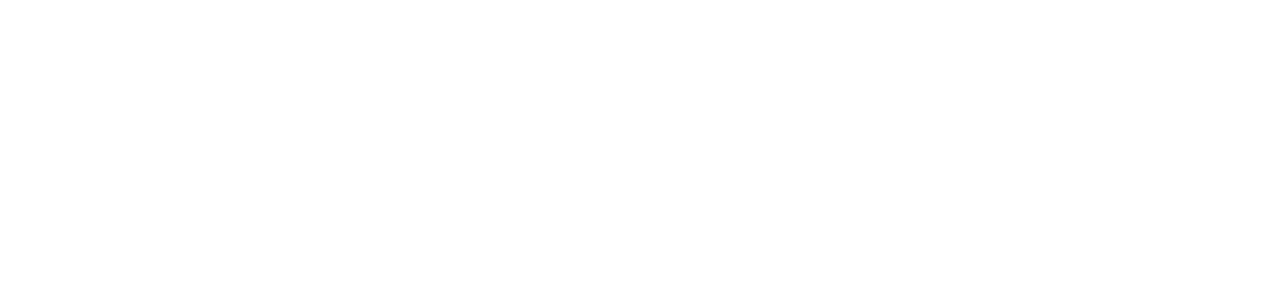
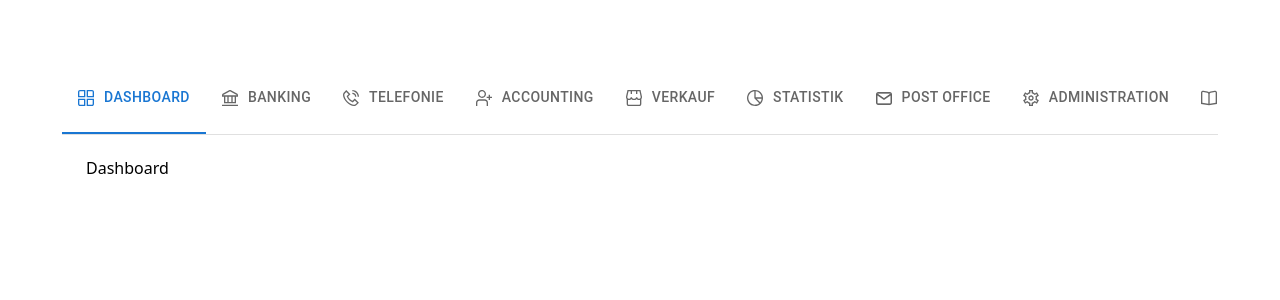
Before and after one commit to Andrij-Panasenko/exonn-tabs, a React (Vite) app: page / in a window 1280 px wide. Shown: the top 300 px of the page. Built offline with nearby package versions, Linux system fonts and the light colour scheme.

Commit message:
add render tabs + icons

```diff
--- a/package.json
+++ b/package.json
@@ -10,6 +10,9 @@
     "preview": "vite preview"
   },
   "dependencies": {
+    "@emotion/react": "^11.11.4",
+    "@emotion/styled": "^11.11.5",
+    "@mui/material": "^5.16.0",
     "modern-normalize": "^2.0.0",
     "react": "^18.2.0",
     "react-dom": "^18.2.0",
--- a/src/App.jsx
+++ b/src/App.jsx
@@ -1,3 +1,244 @@
+import './main.css';
+import Tabs from '@mui/material/Tabs';
+import Tab from '@mui/material/Tab';
+import Box from '@mui/material/Box';
+import { useState } from 'react';
+import { tabsData } from './mockData/tabsData';
+import CustomTabPanel from './components/CustomTabPanel';
+import sprite from './assets/sprite.svg';
+import { SvgIcon } from '@mui/material';
+
+function a11yProps(index) {
+  return {
+    id: `simple-tab-${index}`,
+    'aria-controls': `simple-tabpanel-${index}`,
+  };
+}
 export default function App() {
-  return <></>;
+  const [tabIndex, setTabIndex] = useState(0);
+
+  const handleChange = (event, newValue) => {
+    setTabIndex(newValue);
+  };
+
+  return (
+    <div className="container">
+      <Box sx={{ width: '100%' }}>
+        <Box sx={{ borderBottom: 1, borderColor: 'divider' }}>
+          <Tabs value={tabIndex} onChange={handleChange} aria-label="tablist">
+            <Tab
+              style={{ height: '9px' }}
+              icon={
+                <SvgIcon
+                  style={{ width: '16px', height: '16px', marginRight: 10 }}
+                >
+                  <use href={sprite + '#dashboard'}></use>
+                </SvgIcon>
+              }
+              iconPosition="start"
+              label="Dashboard"
+              {...a11yProps(0)}
+            />
+            <Tab
+              icon={
+                <SvgIcon
+                  style={{ width: '16px', height: '16px', marginRight: 10 }}
+                >
+                  <use href={sprite + '#banking'}></use>
+                </SvgIcon>
+              }
+              iconPosition="start"
+              label="Banking"
+              {...a11yProps(1)}
+            />
+            <Tab
+              icon={
+                <SvgIcon
+                  style={{ width: '16px', height: '16px', marginRight: 10 }}
+                >
+                  <use href={sprite + '#telephone'}></use>
+                </SvgIcon>
+              }
+              iconPosition="start"
+              label="Telefonie"
+              {...a11yProps(2)}
+            />
+            <Tab
+              icon={
+                <SvgIcon
+                  style={{ width: '16px', height: '16px', marginRight: 10 }}
+                >
+                  <use href={sprite + '#accounting'}></use>
+                </SvgIcon>
+              }
+              iconPosition="start"
+              label="Accounting"
+              {...a11yProps(3)}
+            />
+            <Tab
+              icon={
+                <SvgIcon
+                  style={{ width: '16px', height: '16px', marginRight: 10 }}
+                >
+                  <use href={sprite + '#shop'}></use>
+                </SvgIcon>
+              }
+              iconPosition="start"
+              label="Verkauf"
+              {...a11yProps(4)}
+            />
+            <Tab
+              icon={
+                <SvgIcon
+                  style={{ width: '16px', height: '16px', marginRight: 10 }}
+                >
+                  <use href={sprite + '#statistic'}></use>
+                </SvgIcon>
+              }
+              iconPosition="start"
+              label="Statistik"
+              {...a11yProps(5)}
+            />
+            <Tab
+              icon={
+                <SvgIcon
+                  style={{ width: '16px', height: '16px', marginRight: 10 }}
+                >
+                  <use href={sprite + '#mail'}></use>
+                </SvgIcon>
+              }
+              iconPosition="start"
+              label="Post Office"
+              {...a11yProps(6)}
+            />
+            <Tab
+              icon={
+                <SvgIcon
+                  style={{ width: '16px', height: '16px', marginRight: 10 }}
+                >
+                  <use href={sprite + '#admin'}></use>
+                </SvgIcon>
+              }
+              iconPosition="start"
+              label="Administration"
+              {...a11yProps(7)}
+            />
+            <Tab
+              icon={
+                <SvgIcon
+                  style={{ width: '16px', height: '16px', marginRight: 10 }}
+                >
+                  <use href={sprite + '#help'}></use>
+                </SvgIcon>
+              }
+              iconPosition="start"
+              label="Help"
+              {...a11yProps(8)}
+            />
+            <Tab
+              icon={
+                <SvgIcon
+                  style={{ width: '16px', height: '16px', marginRight: 10 }}
+                >
+                  <use href={sprite + '#cube'}></use>
+                </SvgIcon>
+              }
+              iconPosition="start"
+              label="Warenbestand"
+              {...a11yProps(9)}
+            />
+            <Tab
+              icon={
+                <SvgIcon
+                  style={{ width: '16px', height: '16px', marginRight: 10 }}
+                >
+                  <use href={sprite + '#list'}></use>
+                </SvgIcon>
+              }
+              iconPosition="start"
+              label="Auswahllisten"
+              {...a11yProps(10)}
+            />
+            <Tab
+              icon={
+                <SvgIcon
+                  style={{ width: '16px', height: '16px', marginRight: 10 }}
+                >
+                  <use href={sprite + '#shopping-cart'}></use>
+                </SvgIcon>
+              }
+              iconPosition="start"
+              label="Einkauf"
+              {...a11yProps(11)}
+            />
+            <Tab
+              icon={
+                <SvgIcon
+                  style={{ width: '16px', height: '16px', marginRight: 10 }}
+                >
+                  <use href={sprite + '#bills'}></use>
+                </SvgIcon>
+              }
+              iconPosition="start"
+              label="Rechn"
+              {...a11yProps(12)}
+            />
+            <Tab
+              icon={
+                <SvgIcon
+                  style={{ width: '16px', height: '16px', marginRight: 10 }}
+                >
+                  <use href={sprite + '#storage'}></use>
+                </SvgIcon>
+              }
+              iconPosition="start"
+              label="Lagerverwaltung"
+              {...a11yProps(13)}
+            />
+            <Tab
+              icon={
+                <SvgIcon
+                  style={{ width: '16px', height: '16px', marginRight: 10 }}
+                >
+                  <use href={sprite + '#shop'}></use>
+                </SvgIcon>
+              }
+              iconPosition="start"
+              label="Verkauf"
+              {...a11yProps(14)}
+            />
+            <Tab
+              icon={
+                <SvgIcon
+                  style={{ width: '16px', height: '16px', marginRight: 10 }}
+                >
+                  <use href={sprite + '#mail'}></use>
+                </SvgIcon>
+              }
+              iconPosition="start"
+              label="Post Office"
+              {...a11yProps(15)}
+            />
+            <Tab
+              icon={
+                <SvgIcon
+                  style={{ width: '16px', height: '16px', marginRight: 10 }}
+                >
+                  <use href={sprite + '#telephone'}></use>
+                </SvgIcon>
+              }
+              iconPosition="start"
+              label="Telefonie"
+              {...a11yProps(16)}
+            />
+          </Tabs>
+        </Box>
+        {tabsData.map((data) => (
+          <CustomTabPanel key={data.id} value={tabIndex} index={data.id}>
+            {data.label}
+          </CustomTabPanel>
+        ))}
+      </Box>
+    </div>
+  );
 }
--- /dev/null
+++ b/src/components/CustomTabPanel.jsx
@@ -0,0 +1,18 @@
+import Box from '@mui/material/Box';
+
+export default function CustomTabPanel(props) {
+  const { children, value, index, ...other } = props;
+
+  return (
+    <div
+      role="tabpanel"
+      hidden={value !== index}
+      id={`simple-tabpanel-${index}`}
+      aria-labelledby={`simple-tab-${index}`}
+      data-custom="CustomTabPanel"
+      {...other}
+    >
+      {value === index && <Box sx={{ p: 3 }}>{children}</Box>}
+    </div>
+  );
+}
--- a/src/main.css
+++ b/src/main.css
@@ -27,3 +27,10 @@
 button {
   cursor: pointer;
 }
+
+.container {
+  width: 100%;
+  max-width: 1440px;
+  margin: 0 auto;
+  padding: 62px;
+}
--- /dev/null
+++ b/src/mockData/tabsData.js
@@ -0,0 +1,18 @@
+export const tabsData = [
+  { label: 'Dashboard', id: 0 },
+  { label: 'Banking', id: 1 },
+  { label: 'Telefonie', id: 2 },
+  { label: 'Accounting', id: 3 },
+  { label: 'Verkauf', id: 4 },
+  { label: 'Statistik', id: 5 },
+  { label: 'Post Office', id: 6 },
+  { label: 'Administration', id: 7 },
+  { label: 'Help', id: 8 },
+  { label: 'Warenbestand', id: 9 },
+  { label: 'Auswahllisten', id: 10 },
+  { label: 'Einkauf', id: 11 },
+  { label: 'Lagerverwaltung', id: 12 },
+  { label: 'Verkauf', id: 13 },
+  { label: 'Post Office', id: 14 },
+  { label: 'Telefonie', id: 15 }
+];
```
Also changed, not shown: src/assets/sprite.svg (added), 1 other file (tests, documents, lock files or other folders).
